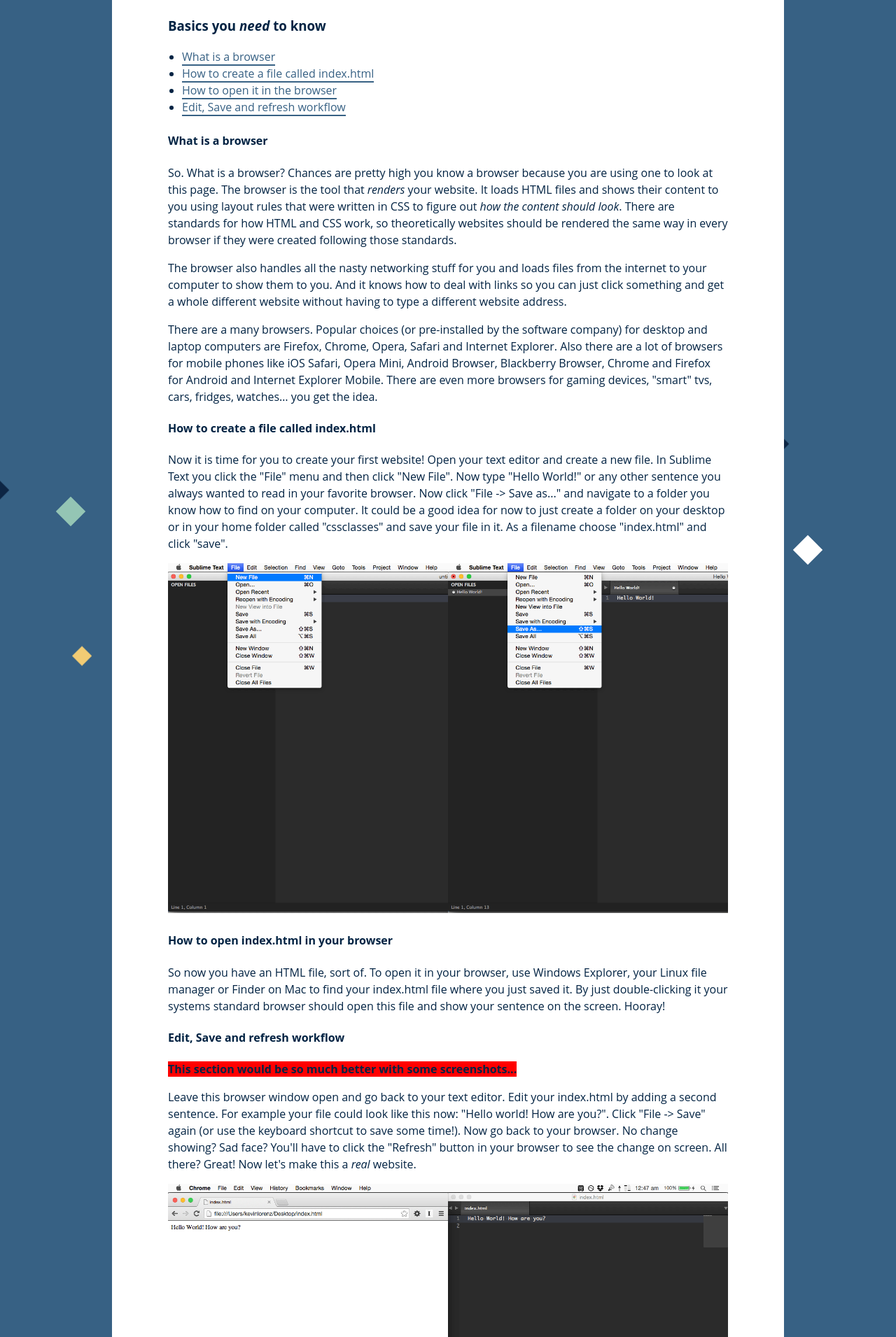
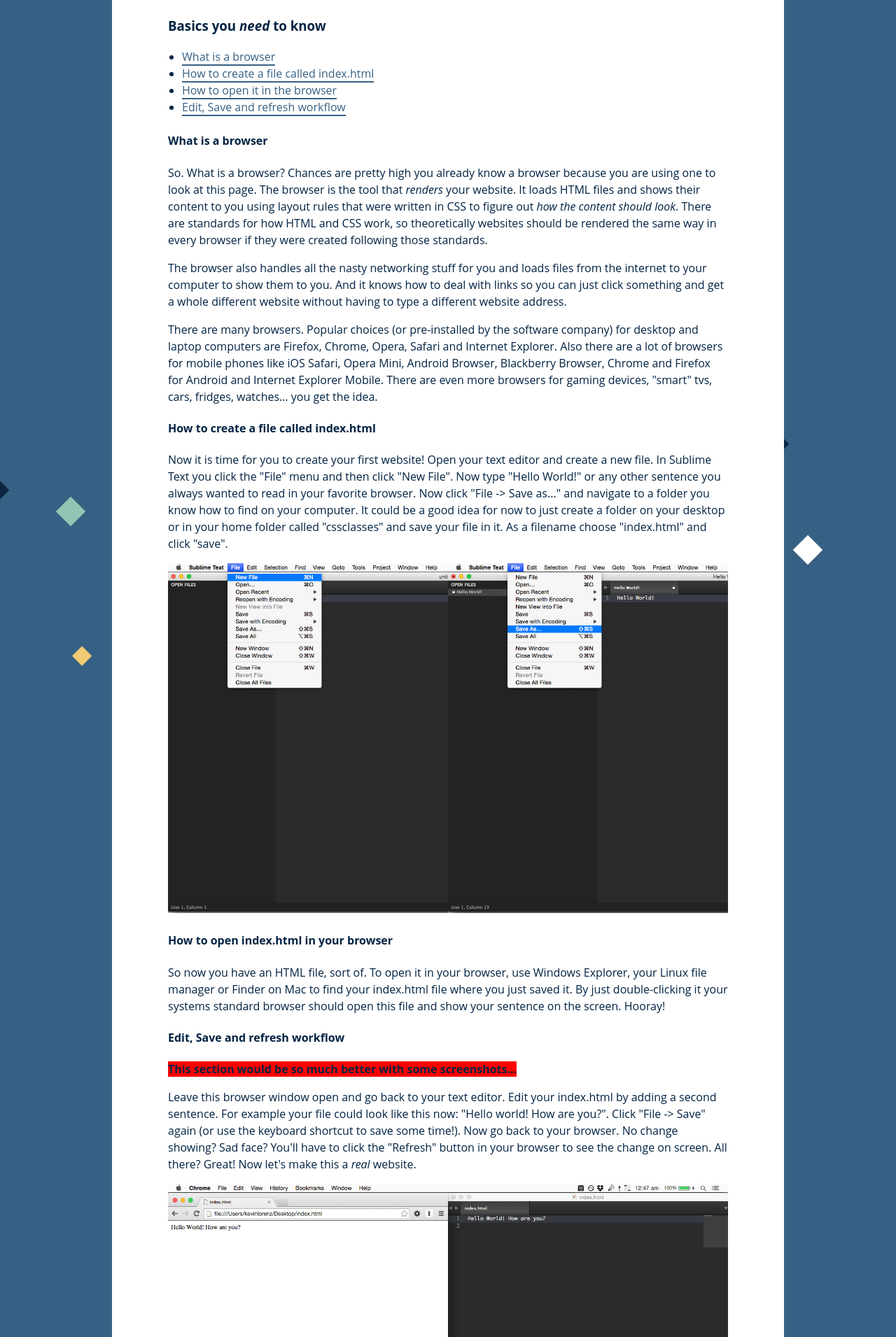
Before and after one commit to cssconf/CSSclasses--old, a Jekyll site: the page built from learning-materials.html, in a window 1280 px wide. Shown: the part 697-2608 px from the top of the page at 70% size. Built offline with Jekyll 4.4.1, drawn with Linux system fonts in a browser that asks for light colours; some of the changed text lies outside the part shown.

```diff
--- a/learning-materials.html
+++ b/learning-materials.html
@@ -19,9 +19,9 @@ permalink: /learning-materials/
         </ul>
 
         <h4 id="browser">What is a browser</h4>
-        <p>So. What is a browser? Chances are pretty high you know a browser because you are using one to look at this page. The browser is the tool that <i>renders</i> your website. It loads HTML files and shows their content to you using layout rules that were written in CSS to figure out <i>how the content should look</i>. There are standards for how HTML and CSS work, so theoretically websites should be rendered the same way in every browser if they were created following those standards.</p>
+        <p>So. What is a browser? Chances are pretty high you already know a browser because you are using one to look at this page. The browser is the tool that <i>renders</i> your website. It loads HTML files and shows their content to you using layout rules that were written in CSS to figure out <i>how the content should look</i>. There are standards for how HTML and CSS work, so theoretically websites should be rendered the same way in every browser if they were created following those standards.</p>
         <p>The browser also handles all the nasty networking stuff for you and loads files from the internet to your computer to show them to you. And it knows how to deal with links so you can just click something and get a whole different website without having to type a different website address.</p>
-        <p>There are a many browsers. Popular choices (or pre-installed by the software company) for desktop and laptop computers are Firefox, Chrome, Opera, Safari and Internet Explorer. Also there are a lot of browsers for mobile phones like iOS Safari, Opera Mini, Android Browser, Blackberry Browser, Chrome and Firefox for Android and Internet Explorer Mobile. There are even more browsers for gaming devices, "smart" tvs, cars, fridges, watches… you get the idea.</p>
+        <p>There are many browsers. Popular choices (or pre-installed by the software company) for desktop and laptop computers are Firefox, Chrome, Opera, Safari and Internet Explorer. Also there are a lot of browsers for mobile phones like iOS Safari, Opera Mini, Android Browser, Blackberry Browser, Chrome and Firefox for Android and Internet Explorer Mobile. There are even more browsers for gaming devices, "smart" tvs, cars, fridges, watches… you get the idea.</p>
         <h4 id="index">How to create a file called index.html</h4>
         <p>Now it is time for you to create your first website! Open your text editor and create a new file. In Sublime Text you click the "File" menu and then click "New File". Now type "Hello World!" or any other sentence you always wanted to read in your favorite browser. Now click "File -> Save as..." and navigate to a folder you know how to find on your computer. It could be a good idea for now to just create a folder on your desktop or in your home folder called "cssclasses" and save your file in it. As a filename choose "index.html" and click "save".</p>
         <img src="../images/new-save.png" alt="">
```
Also changed, not shown: other parts of learning-materials.html (+2 -2 lines).
